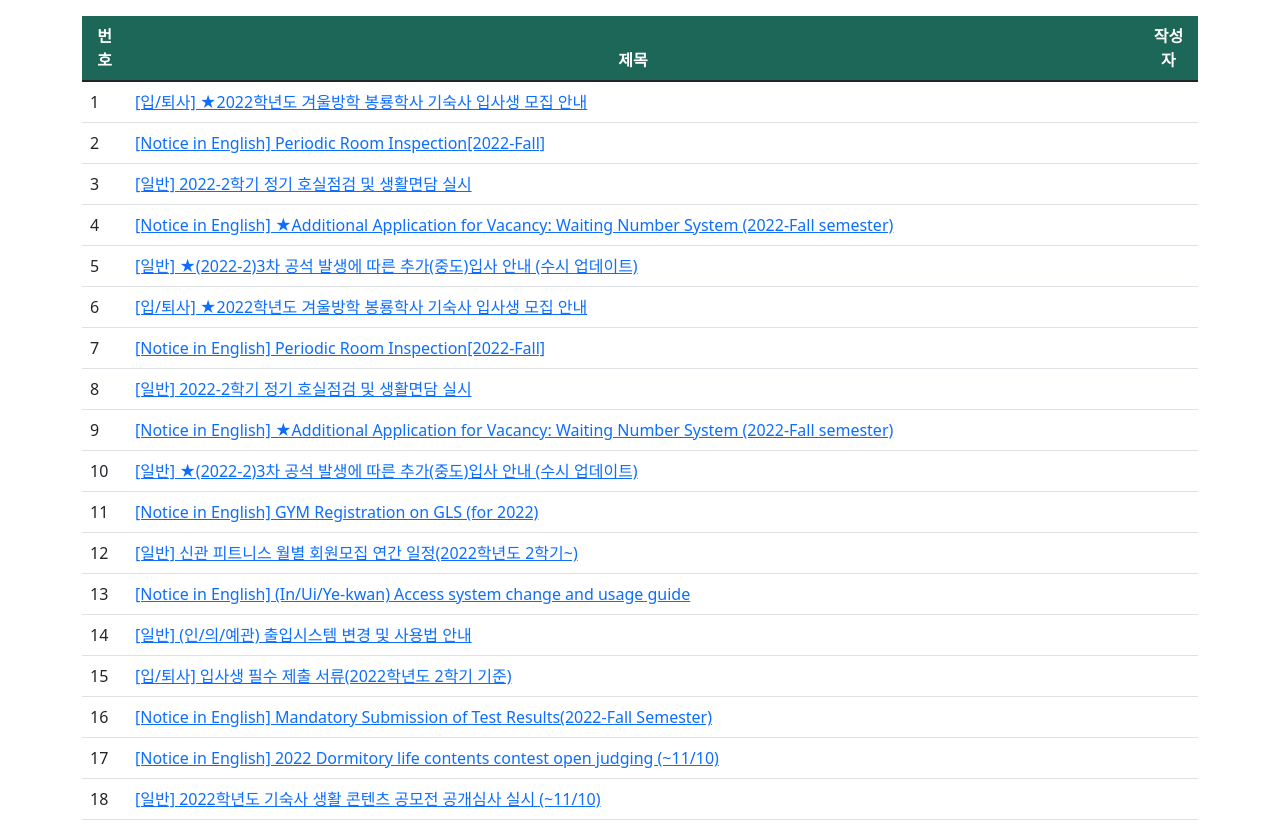
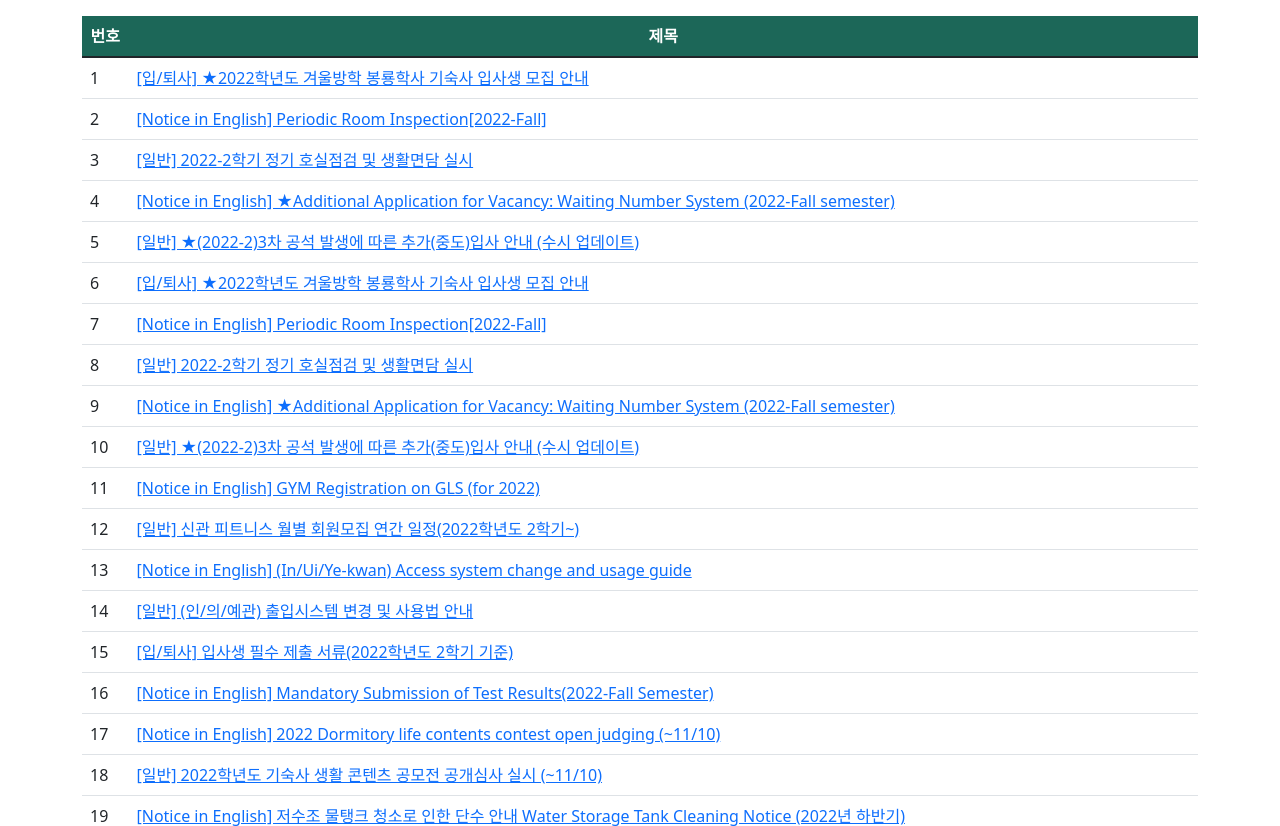
Before and after one commit to jungjh404/RED-orm, a Django app: page /dorms/ in a window 1280 px wide. Shown: the part 57-883 px from the top of the page. Run offline with Django 4.2, Linux system fonts and the light colour scheme; data comes from the database, SQL or seed files in the repository; some libraries are stand-ins or nearby versions.

Commit message:
Update context_list.html

```diff
--- a/my_dorms/templates/dorms/context_list.html
+++ b/my_dorms/templates/dorms/context_list.html
@@ -23,7 +23,7 @@
             <tr class="table-success" >
                 <th style="text-align: center; color: white; background-color: #1c6758;" >번호</th>
                 <th style="text-align: center; color: white;background-color: #1c6758;" >제목</th>
-                <th style="text-align: center; color: white;background-color: #1c6758;" >작성자</th>
+
             </tr>
             </thead>
             <tbody>
@@ -34,7 +34,7 @@
                 <td>
                     <a href="{% url 'dorms:detail' context.id %}">{{ context.title }}</a>
                 </td>
-                <td>{{ context.writer.username }}</td>
+
             </tr>
             {% endfor %}
             {% else %}
```
